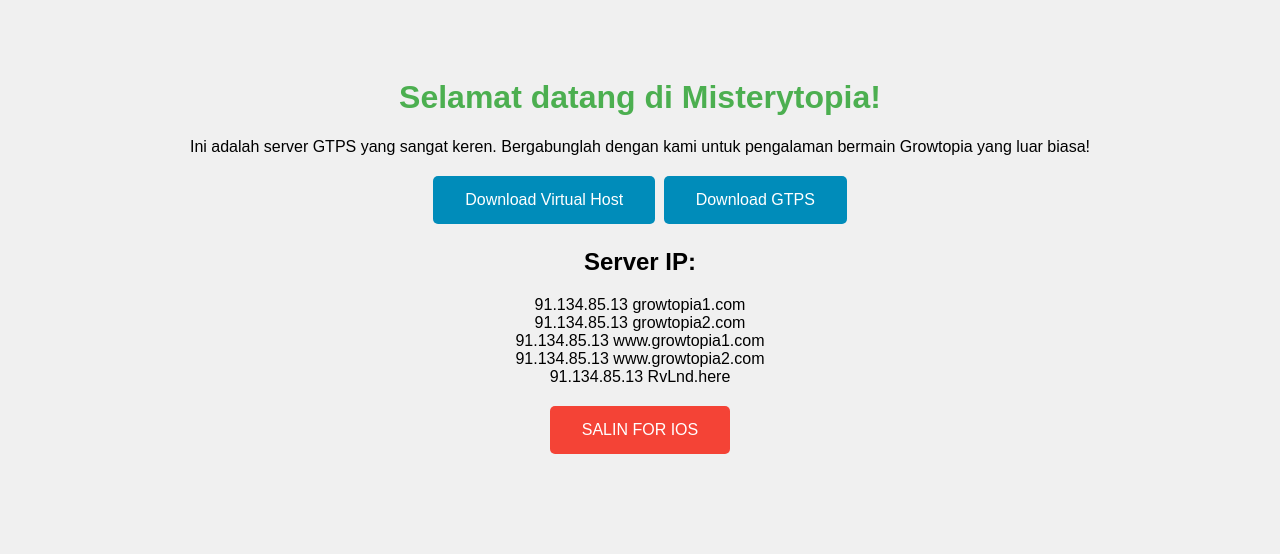
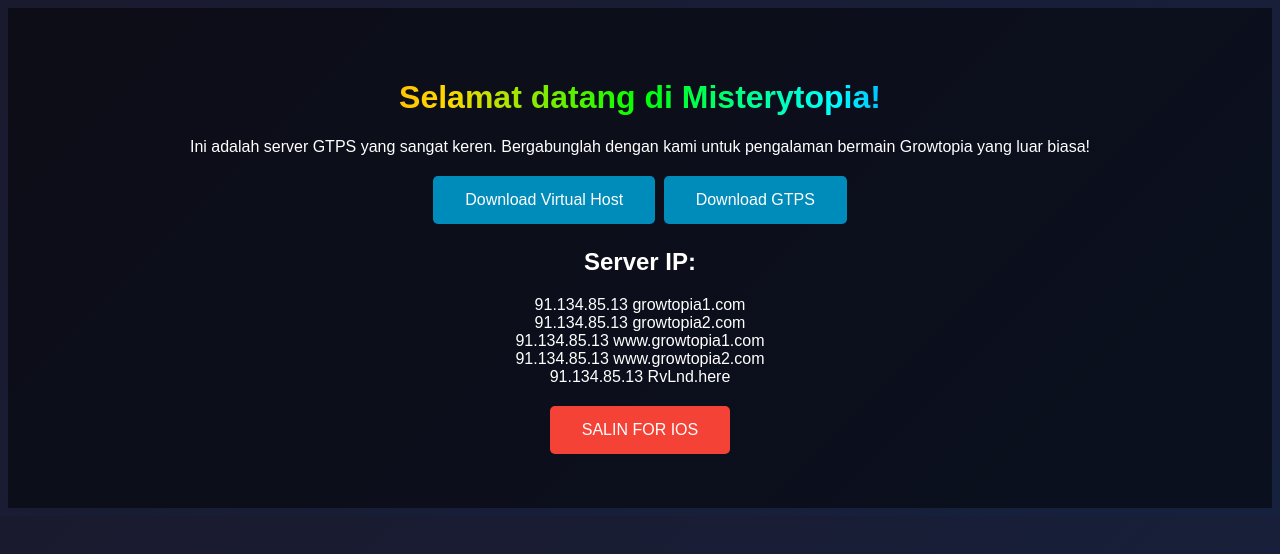
Before and after one commit to satria-developer/Misterytopia, a plain HTML site: page index.html in a window 1280 px wide. Both pictures are taken after a click on the button "SALIN FOR IOS". Drawn offline with Linux system fonts and the light colour scheme.

Commit message:
index.html

```diff
--- a/index.html
+++ b/index.html
@@ -7,12 +7,24 @@
     <style>
         body {
             font-family: Arial, sans-serif;
-            background-color: #f0f0f0;
+            background: linear-gradient(135deg, #1a1a2e, #16213e);
+            color: white;
             text-align: center;
             padding: 50px;
+            position: relative;
+            overflow: hidden;
         }
         h1 {
-            color: #4CAF50;
+            background: linear-gradient(90deg, #ff0080, #ff8c00, #ffd700, #00ff00, #00ffff, #0000ff, #800080);
+            -webkit-background-clip: text;
+            -webkit-text-fill-color: transparent;
+            background-clip: text;
+            text-fill-color: transparent;
+            animation: rainbow 5s linear infinite; /* Animation for rainbow effect */
+        }
+        @keyframes rainbow {
+            0% { background-position: 0% 50%; }
+            100% { background-position: 100% 50%; }
         }
         button {
             background-color: #008CBA;
@@ -26,20 +38,69 @@
             cursor: pointer;
             border: none;
             border-radius: 5px;
+            position: relative; /* Added for particle positioning */
+            overflow: hidden; /* Added to contain particles */
+            transition: background-color 0.3s;
+        }
+        button:hover {
+            background-color: #005f7f; /* Darker shade on hover */
         }
         .copy-button {
             background-color: #f44336;
+        }
+        .copy-button:hover {
+            background-color: #c62828; /* Darker shade on hover */
+        }
+
+        /* Particle styles */
+        .particle {
+            position: absolute;
+            background-color: rgba(255, 255, 255, 0.8);
+            border-radius: 50%;
+            pointer-events: none;
+            animation: particle-anim ease-out forwards;
+        }
+
+        @keyframes particle-anim {
+            0% {
+                transform: scale(1);
+                opacity: 1;
+            }
+            100% {
+                transform: scale(0);
+                opacity: 0;
+                transform: translate(var(--tx), var(--ty));
+            }
+        }
+
+        /* Overlay effect */
+        .overlay {
+            position: absolute;
+            top: 0;
+            left: 0;
+            width: 100%;
+            height: 100%;
+            background: rgba(0, 0, 0, 0.5); /* Semi-transparent overlay */
+            z-index: 1;
+        }
+
+        /* Content container */
+        .content {
+            position: relative;
+            z-index: 2; /* Ensure content is above overlay */
         }
     </style>
 </head>
 <body>
 
+    <div class="overlay"></div>
+    <div class="content">
         <h1>Selamat datang di Misterytopia!</h1>
         <p>Ini adalah server GTPS yang sangat keren. Bergabunglah dengan kami untuk pengalaman bermain Growtopia yang luar biasa!</p>
 
-    <button onclick="window.location.href='https://www.mediafire.com/file/hh015f8g7s2r8og/Virtual_HOSTS_%2528SFILE.MOBI%2529.apk/file'">Download Virtual Host</button>
+        <button onclick="createParticles(event); window.location.href='https://www.mediafire.com/file/hh015f8g7s2r8og/Virtual_HOSTS_%2528SFILE.MOBI%2529.apk/file'">Download Virtual Host</button>
 
-    <button onclick="window.location.href='https://www.mediafire.com/file/906k8cg1oucgg7j/misterytopia.txt/file'">Download GTPS</button>
+        <button onclick="createParticles(event); window.location.href='https://www.mediafire.com/file/906k8cg1oucgg7j/misterytopia.txt/file'">Download GTPS</button>
 
         <h2>Server IP:</h2>
         <p>
@@ -50,9 +111,40 @@
             91.134.85.13 RvLnd.here
         </p>
 
-    <button class="copy-button" onclick="copyToClipboard()">SALIN FOR IOS</button>
+        <button class="copy-button" onclick="createParticles(event); copyToClipboard()">SALIN FOR IOS</button>
+    </div>
 
     <script>
+        function createParticles(event) {
+            const button = event.target;
+            const rect = button.getBoundingClientRect();
+            const x = event.clientX - rect.left;
+            const y = event.clientY - rect.top;
+
+            for (let i = 0; i < 30; i++) {
+                const particle = document.createElement('div');
+                particle.classList.add('particle');
+
+                const size = Math.random() * 10 + 5;
+                const tx = (Math.random() - 0.5) * 200;
+                const ty = (Math.random() - 0.5) * 200;
+
+                particle.style.left = `${x}px`;
+                particle.style.top = `${y}px`;
+                particle.style.width = `${size}px`;
+                particle.style.height = `${size}px`;
+                particle.style.setProperty('--tx', `${tx}px`);
+                particle.style.setProperty('--ty', `${ty}px`);
+                particle.style.animationDuration = `${Math.random() * 1 + 0.5}s`;
+
+                button.appendChild(particle);
+
+                particle.addEventListener('animationend', () => {
+                    particle.remove();
+                });
+            }
+        }
+
         function copyToClipboard() {
             const text = "91.134.85.13 growtopia1.com\n91.134.85.13 growtopia2.com\n91.134.85.13 www.growtopia1.com\n91.134.85.13 www.growtopia2.com\n91.134.85.13 RvLnd.here";
             navigator.clipboard.writeText(text).then(() => {
```
Lines whose indentation alone changed are shown as unchanged.
